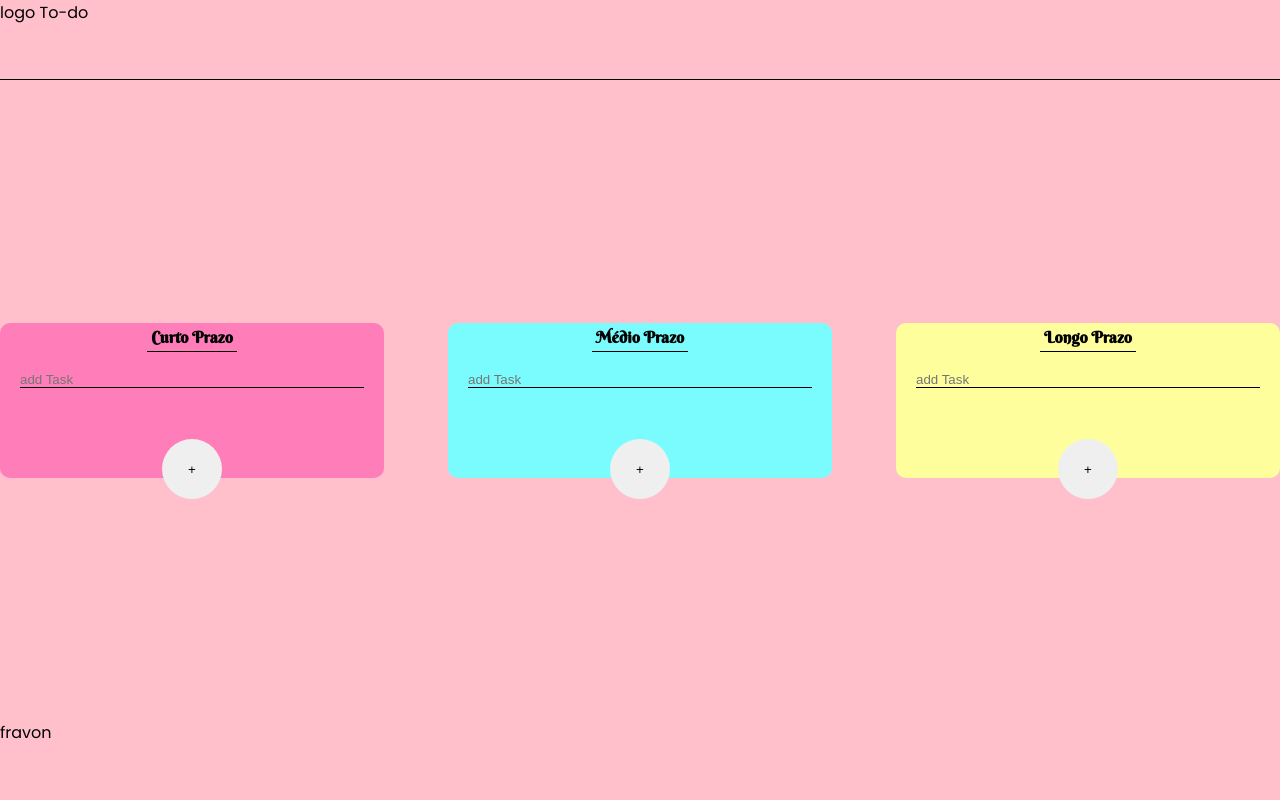
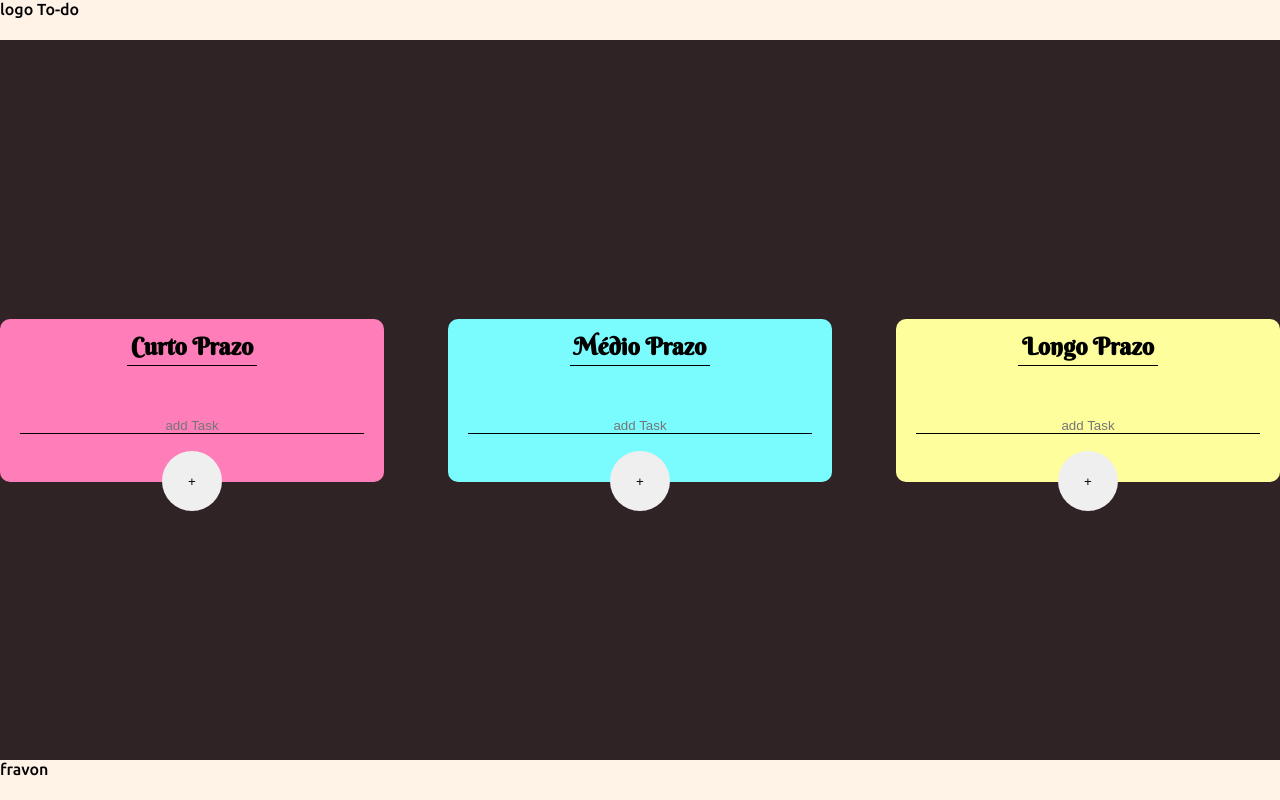
Before and after one commit to FravonDev/todo-list-old-version-, a plain HTML site: page index.html in a window 1280 px wide. Drawn offline with Linux system fonts and the light colour scheme.

Commit message:
new colors

```diff
--- a/assets/css/style.css
+++ b/assets/css/style.css
@@ -1,5 +1,6 @@
 @import url('https://fonts.googleapis.com/css2?family=Berkshire+Swash&display=swap');
 @import url('https://fonts.googleapis.com/css2?family=Poppins:ital,wght@0,100;0,300;0,400;0,700;1,100;1,300;1,400;1,700&display=swap');
+@import url('https://fonts.googleapis.com/css2?family=Ubuntu:ital,wght@0,300;0,500;1,300;1,400&display=swap');
 
 /* :root{
     --main-yellow: #ebeba2;
@@ -18,18 +19,19 @@
     --blue-card: #7afcff;
     --pink-card: #ff7eb9;
     --btn-add-color:#faf6f5;
+    --secondary-brown: #8E5D52;
 
 
-    --secondary-brown: #6d4c23;
     --secondary-green: #234a2d;
     --secondary-red: #650d18;
     --secondary-brown2:#8E5D52;
     --secondary--brown3:#ECD6C4;
-    font-family: 'Poppins', sans-serif;
+    font-family: 'Ubuntu', sans-serif;
     font-size: 16px;
 }
 .periods-title{
     font-family: 'Berkshire Swash', cursive;
+    font-size: 24px;
 }
 
 *{
@@ -41,7 +43,7 @@
 body{
     height: 100vh;
     width: 100vw;
-    background-color: pink;
+    background-color: #2F2325;
 }
 
 
@@ -98,6 +100,7 @@ body{
     }
 
     .title-period{
+        padding-top: 2vh;
         display: flex;
         flex-direction: column;
         justify-content: center;
@@ -199,7 +202,7 @@ body{
         color: black;
         border-radius: 4px;
         cursor: pointer;
-
+        box-shadow: ;
 
 
     }
@@ -210,16 +213,25 @@ body{
 
 /* desktop and large screens */
 @media screen and (min-width: 478px) {
+
+    body{
+        width: 100vw;
+        height: 100vh;
+    }
+    header,footer{
+        height: 40px;
+        background-color:#FFF2E7;
+    }
     header{
-        height: 10%;
-        border-bottom: solid 1px black;
 
     }
     footer{
-        height: 10%;
+
     }
+
     main{
-        height:80%;
+        width: 100%;
+        height: calc(100% - 80px);
         /* border: solid 1px black; */
     }
 
@@ -237,6 +249,7 @@ body{
         gap: 5vw;
         align-items: center;
         height: 100%;
+        width: 100%;
     }
 
     #short-period{
@@ -256,9 +269,12 @@ body{
         flex-direction: column;
         align-items: center;
         border-radius: 10px;
+
     }
 
     .title-period{
+        padding-top: 8px;
+
         display: flex;
         flex-direction: column;
         align-items: center;
@@ -282,6 +298,9 @@ body{
         justify-content: space-evenly;
         /* border: 1px solid black; */
         padding: 0 2% 0 2%;
+        position: relative;
+        top: 1.2rem;
+
 
 
     }
@@ -295,6 +314,7 @@ body{
         vertical-align: middle;
 
         border: 1px solid black;
+
 
 
 
@@ -315,19 +335,19 @@ body{
         padding: 20px;
         width: 100%;
         display:flex;
+        height: 100%;
         flex-direction: column;
         align-self: flex-start;
+        position: relative;
+        top: 2rem;
         /* opacity: 0.2; */
 
+    }
 
-    }
-    .period:nth-child(1){
-        background-color: red;
-    }
 
     /* styling the input and button */
     .taskInput{
-
+        text-align: center;
         border: none;
         border-bottom: 1px solid black;
         background-color: Transparent;
@@ -341,11 +361,11 @@ body{
         align-self: center;
         width: 60px;
         height: 60px;
-        margin-top: 10px;
+        margin-top: 0px;
         border: none;
         border-radius: 50px;
         position: relative;
-        top: 2.6rem;
+        top: 1.1rem;
     }
 
 
```
Also changed, not shown: 1 other file.
